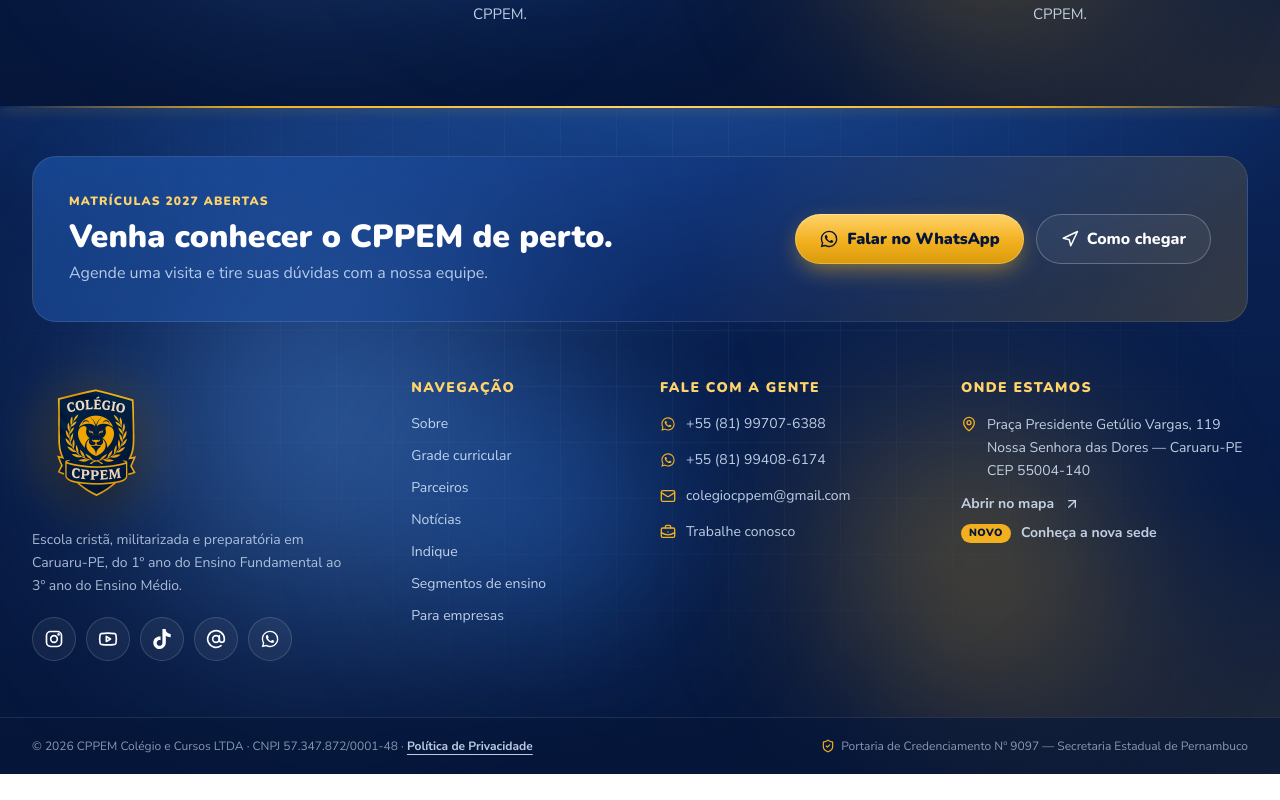
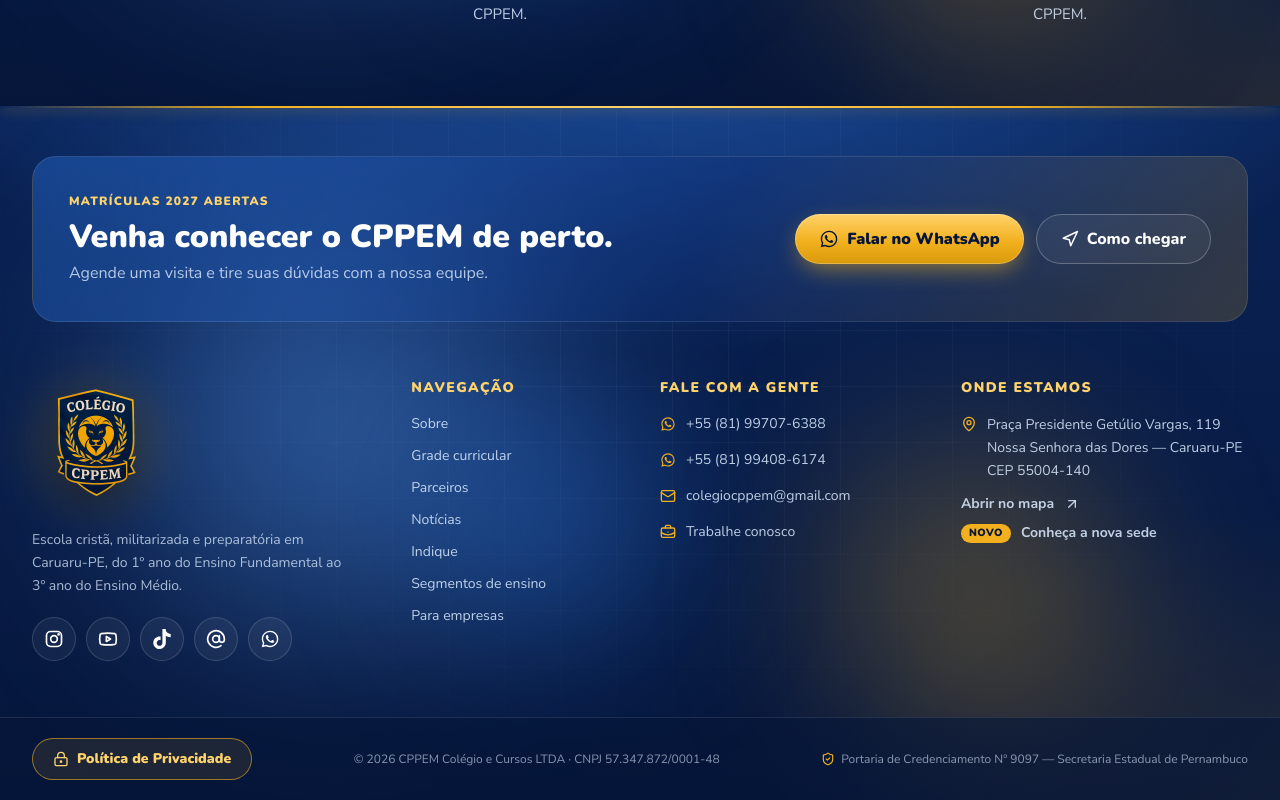
Before and after one commit to marketing942/Rebranding_Colegio_CPPEM, a Next.js app: page / in a window 1280 px wide. Shown: the part 6569-7369 px from the top of the page. Before the commit the page ends 7343 px from the top, so only its background shows below. Built offline with nearby package versions, Linux system fonts and the light colour scheme; no server answers.

Commit message:
Política de Privacidade em destaque no rodapé e nova arte do banner Bolsa Atleta

```diff
--- a/components/layout/site-footer.tsx
+++ b/components/layout/site-footer.tsx
@@ -1,6 +1,6 @@
 import Image from "next/image";
 import Link from "next/link";
-import { ArrowUpRight, BriefcaseBusiness, Mail, MapPin, Navigation, ShieldCheck } from "lucide-react";
+import { ArrowUpRight, BriefcaseBusiness, LockKeyhole, Mail, MapPin, Navigation, ShieldCheck } from "lucide-react";
 import { FacebookIcon, InstagramIcon, LinkedinIcon, ThreadsIcon, TiktokIcon, WhatsappIcon, YoutubeIcon } from "@/components/layout/brand-icons";
 import { LightOrbs } from "@/components/home/light-orbs";
 import { CAREERS_URL, footerNavItems, isExternalHref, mapsUrl, NEW_CAMPUS_URL, PRIVACY_HREF, siteConfig, whatsappPrincipal, whatsappUrl } from "@/lib/site";
@@ -155,12 +155,17 @@
 
       {/* linha institucional */}
       <div className="border-t border-white/10 bg-navy-950/60">
-        <div className="mx-auto flex max-w-7xl flex-col gap-2 px-4 py-5 text-xs text-blue-100/60 sm:px-6 md:flex-row md:items-center md:justify-between lg:px-8">
+        <div className="mx-auto flex max-w-7xl flex-col gap-4 px-4 py-5 text-xs text-blue-100/60 sm:px-6 md:flex-row md:items-center md:justify-between lg:px-8">
+          {/* em destaque de propósito: é o acesso rápido à política (LGPD) em qualquer página */}
+          <Link
+            href={PRIVACY_HREF}
+            className="inline-flex w-fit items-center gap-2 rounded-full border border-gold/60 bg-gold/10 px-5 py-2.5 font-display text-sm font-black text-gold-300 transition-colors hover:bg-gold hover:text-navy-950"
+          >
+            <LockKeyhole size={16} aria-hidden="true" />
+            Política de Privacidade
+          </Link>
           <p>
-            © {new Date().getFullYear()} {siteConfig.legalName} · CNPJ {siteConfig.cnpj} ·{" "}
-            <Link href={PRIVACY_HREF} className="font-bold text-blue-100/85 underline underline-offset-4 hover:text-gold-300">
-              Política de Privacidade
-            </Link>
+            © {new Date().getFullYear()} {siteConfig.legalName} · CNPJ {siteConfig.cnpj}
           </p>
           <p className="inline-flex items-center gap-1.5">
             <ShieldCheck size={14} className="text-gold" aria-hidden="true" />
--- a/scripts/trocar-banners-outubro.mjs
+++ b/scripts/trocar-banners-outubro.mjs
@@ -21,7 +21,7 @@
     antigos: { nome: "Formando jovens com fé, disciplina e direcionamento", banner: "/banners/formando-jovens.webp", link: "/sobre", fim: null },
   },
   "3f1bbae8-074c-8176-b3fd-dd7249327635": {
-    novos: { nome: "Bolsa Atleta — pré-candidaturas abertas", banner: "/banners/bolsa-atleta-alunos.webp", link: "https://atletas.cppem.com.br", fim: null },
+    novos: { nome: "Bolsa Atleta — pré-candidaturas abertas", banner: "/banners/bolsa-atleta-alunos-v2.webp", link: "https://atletas.cppem.com.br", fim: null },
     antigos: { nome: "Formando quem fará diferença no amanhã", banner: "/banners/fara-diferenca.webp", link: "/#segmentos", fim: null },
   },
 };
```
Also changed, not shown: public/banners/bolsa-atleta-alunos-v2.webp (added).
